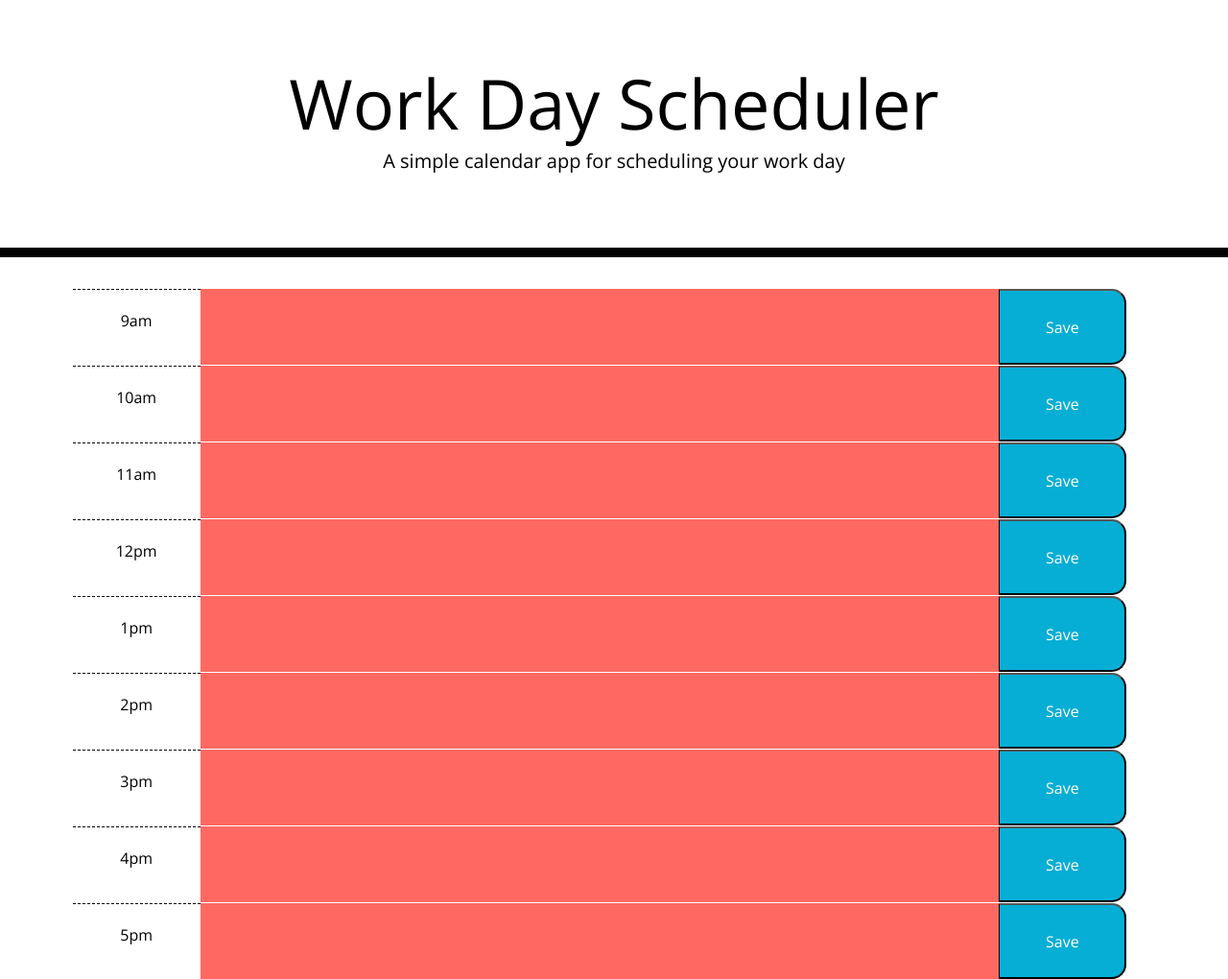
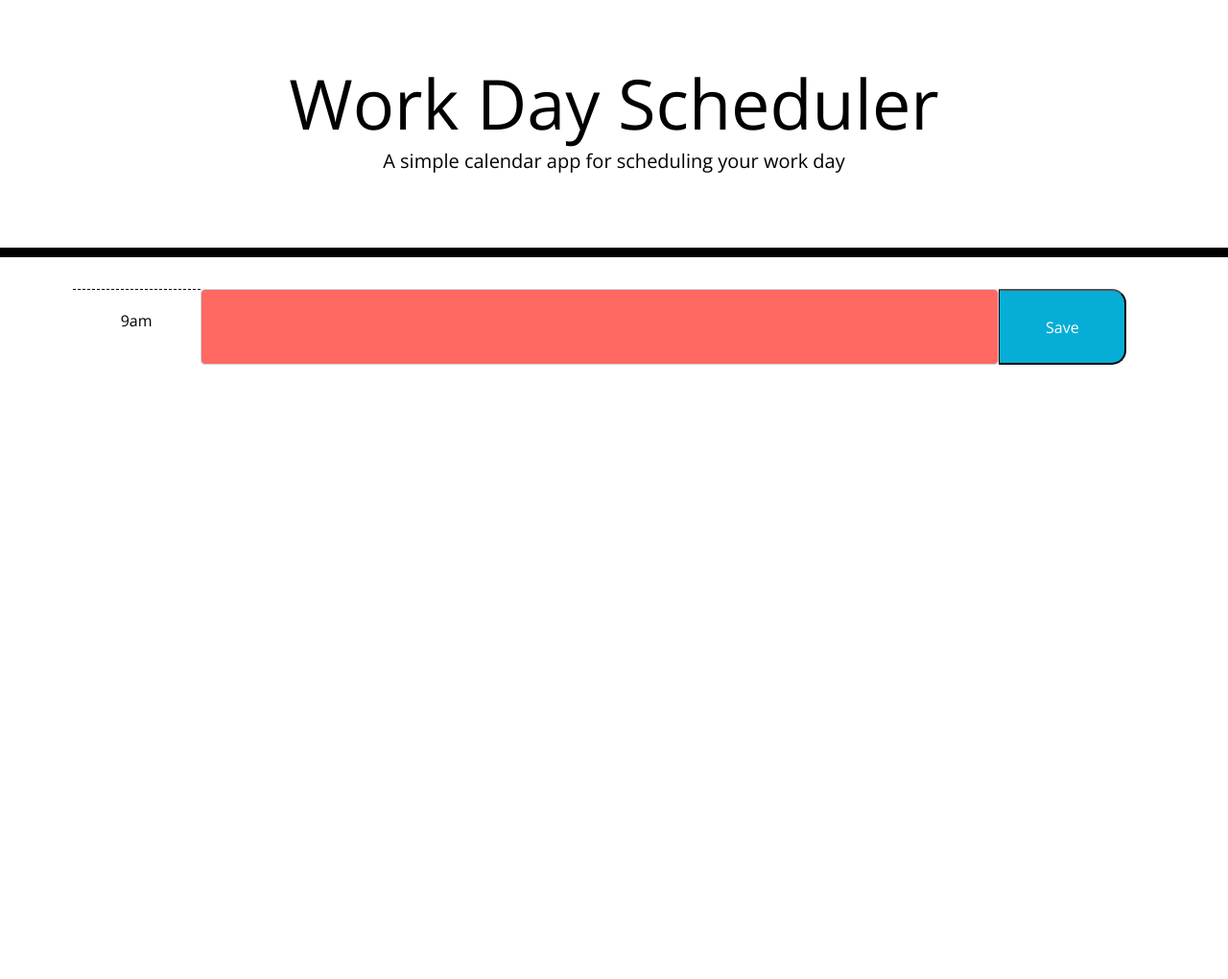
Before and after one commit to V1brance/work-day-planner, a plain HTML site: page Develop/index.html in a window 1280 px wide. Shown: the whole page at 96% size. After the commit the page ends 800 px from the top, so only its background shows below. Drawn offline with nearby package versions, Linux system fonts and the light colour scheme.

Commit message:
Stripped to one time block for js programming, added custom js file

```diff
--- a/Develop/index.html
+++ b/Develop/index.html
@@ -31,51 +31,14 @@
     <div class="container d-flex flex-column">
       <div class="row timeslot d-flex w-100 justify-content-center align-content-stretch time-block">
         <p class="hour pt-4" style="width:12%">9am</p>
-        <div class="present w-75"></div>
-        <button class='saveBtn' style="width:12%">Save</button>
-      </div>
-      <div class="row timeslot d-flex w-100 justify-content-center align-content-stretch time-block">
-        <p class="hour pt-4" style="width:12%">10am</p>
-        <div class="present w-75"></div>
-        <button class='saveBtn' style="width:12%">Save</button>
-      </div>
-      <div class="row timeslot d-flex w-100 justify-content-center align-content-stretch time-block">
-        <p class="hour pt-4" style="width:12%">11am</p>
-        <div class="present w-75"></div>
-        <button class='saveBtn' style="width:12%">Save</button>
-      </div>
-      <div class="row timeslot d-flex w-100 justify-content-center align-content-stretch time-block">
-        <p class="hour pt-4" style="width:12%">12pm</p>
-        <div class="present w-75"></div>
-        <button class='saveBtn' style="width:12%">Save</button>
-      </div>
-      <div class="row timeslot d-flex w-100 justify-content-center align-content-stretch time-block">
-        <p class="hour pt-4" style="width:12%">1pm</p>
-        <div class="present w-75"></div>
-        <button class='saveBtn' style="width:12%">Save</button>
-      </div>
-      <div class="row timeslot d-flex w-100 justify-content-center align-content-stretch time-block">
-        <p class="hour pt-4" style="width:12%">2pm</p>
-        <div class="present w-75"></div>
-        <button class='saveBtn' style="width:12%">Save</button>
-      </div>
-      <div class="row timeslot d-flex w-100 justify-content-center align-content-stretch time-block">
-        <p class="hour pt-4" style="width:12%">3pm</p>
-        <div class="present w-75"></div>
-        <button class='saveBtn' style="width:12%">Save</button>
-      </div>
-      <div class="row timeslot d-flex w-100 justify-content-center align-content-stretch time-block">
-        <p class="hour pt-4" style="width:12%">4pm</p>
-        <div class="present w-75"></div>
-        <button class='saveBtn' style="width:12%">Save</button>
-      </div>
-      <div class="row timeslot d-flex w-100 justify-content-center align-content-stretch time-block">
-        <p class="hour pt-4" style="width:12%">5pm</p>
-        <div class="present w-75"></div>
-        <button class='saveBtn' style="width:12%">Save</button>
+        <div class="d-flex form-group h-100 w-75 m-0 align-content-stretch">
+          <input type="event" class="form-control present h-100" id="event-area">
+        </div>
+        <button class='saveBtn'>Save</button>
       </div>
 
     <script src="https://cdnjs.cloudflare.com/ajax/libs/jquery/3.2.1/jquery.min.js"></script>
     <script src="https://cdnjs.cloudflare.com/ajax/libs/moment.js/2.24.0/moment.min.js"></script>
+    <script src="./script.js"></script>
   </body>
 </html>
--- /dev/null
+++ b/Develop/script.js
@@ -0,0 +1,4 @@
+$(".saveBtn").on("click", function () {
+  var userInput = $("#event-area").text;
+  console.log(userInput);
+});
--- a/Develop/style.css
+++ b/Develop/style.css
@@ -1,5 +1,5 @@
 body {
-  font-family: 'Open Sans', sans-serif;
+  font-family: "Open Sans", sans-serif;
   font-size: 16px;
   line-height: 1;
 }
@@ -63,6 +63,7 @@ textarea {
   border-bottom-right-radius: 15px;
   background-color: #06aed5;
   color: white;
+  width: 12%;
 }
 
 .saveBtn i:hover {
```
